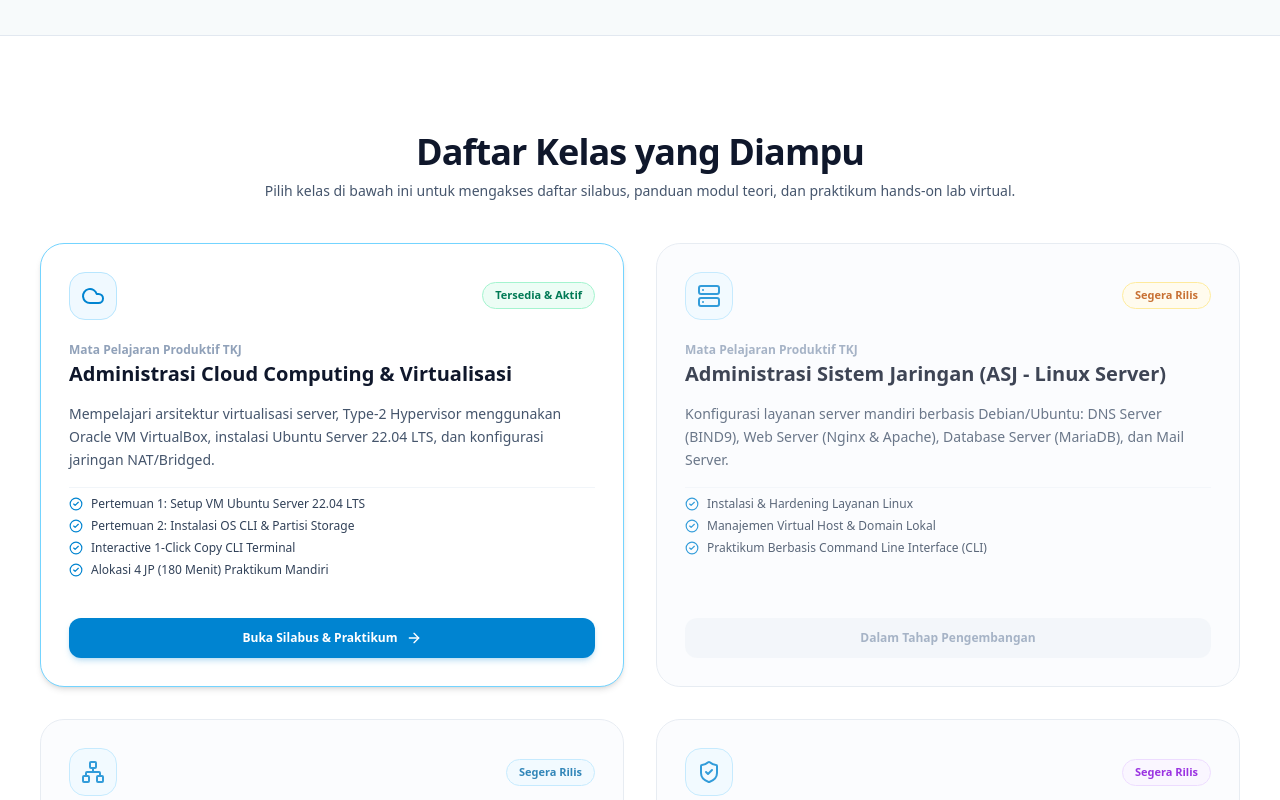
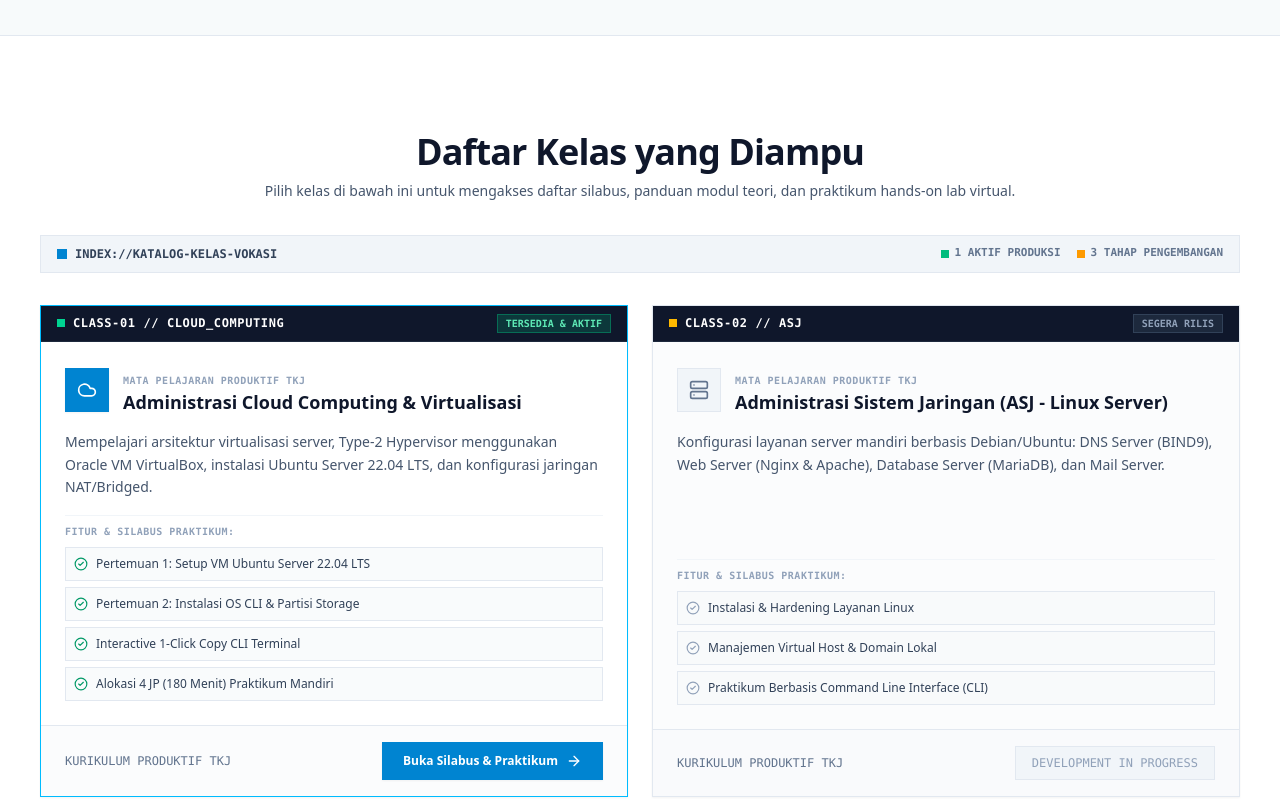
Before and after one commit to wahyusmktel/tekaje, a Next.js app: page / in a window 1280 px wide. Shown: the part 2960-3760 px from the top of the page. Built offline with nearby package versions, Linux system fonts and the light colour scheme.

Commit message:
feat: perbarui bagian daftar kelas yang diampu menjadi model UI Modular Tech Console

```diff
--- a/src/app/page.tsx
+++ b/src/app/page.tsx
@@ -1060,10 +1060,10 @@ export default function HomePage() {
       </section>
 
       {/* ========================================================================= */}
-      {/* 5. DAFTAR KELAS PEMBELAJARAN */}
+      {/* 5. DAFTAR KELAS PEMBELAJARAN (MODULAR TECH CONSOLE) */}
       {/* ========================================================================= */}
       <section id="daftar-kelas" className="py-16 md:py-24 bg-white border-b border-slate-200">
-        <div className="max-w-[1600px] mx-auto px-4 sm:px-6 lg:px-10 space-y-10">
+        <div className="max-w-[1600px] mx-auto px-4 sm:px-6 lg:px-10 space-y-8">
           <div className="text-center max-w-3xl mx-auto space-y-2">
             <h2 className="text-2xl sm:text-4xl font-extrabold text-slate-900 tracking-tight">
               Daftar Kelas yang Diampu
@@ -1073,65 +1073,125 @@ export default function HomePage() {
             </p>
           </div>
 
-          <div className="grid grid-cols-1 md:grid-cols-2 gap-6 lg:gap-8">
-            {classesList.map((c) => {
+          {/* Console Status Ribbon */}
+          <div className="flex flex-wrap items-center justify-between gap-3 px-4 py-2.5 bg-slate-100 border border-slate-200 text-xs font-mono font-bold text-slate-700">
+            <div className="flex items-center gap-2">
+              <span className="w-2.5 h-2.5 bg-sky-600"></span>
+              <span>INDEX://KATALOG-KELAS-VOKASI</span>
+            </div>
+            <div className="flex items-center gap-4 text-slate-500 text-[11px]">
+              <span className="flex items-center gap-1.5">
+                <span className="w-2 h-2 bg-emerald-500"></span>
+                1 AKTIF PRODUKSI
+              </span>
+              <span className="flex items-center gap-1.5">
+                <span className="w-2 h-2 bg-amber-500"></span>
+                3 TAHAP PENGEMBANGAN
+              </span>
+            </div>
+          </div>
+
+          <div className="grid grid-cols-1 md:grid-cols-2 gap-6">
+            {classesList.map((c, index) => {
               const IconComp = c.icon;
               return (
                 <div
                   key={c.id}
-                  className={`p-7 rounded-3xl border transition-all flex flex-col justify-between ${
+                  className={`border transition-all flex flex-col justify-between shadow-xs ${
                     c.active
-                      ? "bg-white border-sky-300 shadow-md hover:border-sky-400 hover:shadow-xl"
-                      : "bg-slate-50/70 border-slate-200 opacity-80"
+                      ? "bg-white border-sky-400 hover:border-sky-500 hover:shadow-md"
+                      : "bg-slate-50/60 border-slate-200 hover:border-slate-300"
                   }`}
                 >
-                  <div className="space-y-4">
-                    <div className="flex items-center justify-between">
-                      <div className="h-12 w-12 rounded-2xl bg-sky-50 text-sky-600 border border-sky-200 flex items-center justify-center">
-                        <IconComp className="h-6 w-6" />
+                  {/* Card Top Console Bar */}
+                  <div className="flex items-center justify-between px-4 py-2 bg-slate-900 text-white font-mono text-xs border-b border-slate-800">
+                    <div className="flex items-center gap-2">
+                      <span className={`w-2 h-2 ${c.active ? "bg-emerald-400" : "bg-amber-400"}`}></span>
+                      <span className="font-bold tracking-wider">
+                        CLASS-0{index + 1} // {c.id.toUpperCase().replace(/-/g, "_")}
+                      </span>
                     </div>
-                      <span className={`text-[11px] font-bold px-3 py-1 rounded-full border ${c.statusColor}`}>
-                        {c.status}
+                    <span
+                      className={`text-[10px] font-mono font-bold px-2 py-0.5 border ${
+                        c.active
+                          ? "bg-emerald-500/20 text-emerald-300 border-emerald-500/40"
+                          : "bg-slate-800 text-slate-400 border-slate-700"
+                      }`}
+                    >
+                      {c.status.toUpperCase()}
                     </span>
                   </div>
 
-                    <div>
-                      <span className="text-xs font-semibold text-slate-400">{c.subtitle}</span>
-                      <h3 className="text-lg sm:text-xl font-bold text-slate-900 leading-snug">
+                  {/* Card Body */}
+                  <div className="p-5 sm:p-6 space-y-4 flex-1 flex flex-col justify-between">
+                    <div className="space-y-3">
+                      <div className="flex items-center gap-3.5">
+                        <div
+                          className={`h-11 w-11 border flex items-center justify-center shrink-0 ${
+                            c.active
+                              ? "bg-sky-600 text-white border-sky-600 shadow-xs"
+                              : "bg-slate-100 text-slate-500 border-slate-200"
+                          }`}
+                        >
+                          <IconComp className="h-5 w-5" />
+                        </div>
+
+                        <div className="min-w-0">
+                          <span className="text-[10px] font-mono font-bold uppercase tracking-wider text-slate-400">
+                            {c.subtitle}
+                          </span>
+                          <h3 className="text-base sm:text-lg font-black text-slate-900 leading-snug">
                             {c.title}
                           </h3>
                         </div>
+                      </div>
 
-                    <p className="text-xs sm:text-sm text-slate-600 leading-relaxed">
+                      <p className="text-xs sm:text-sm text-slate-600 leading-relaxed pt-1">
                         {c.description}
                       </p>
+                    </div>
 
-                    <div className="space-y-1.5 pt-2 border-t border-slate-100">
+                    {/* Highlights / Curriculum Specs */}
+                    <div className="space-y-2 pt-2 border-t border-slate-100">
+                      <div className="text-[10px] font-mono font-bold uppercase tracking-wider text-slate-400">
+                        Fitur &amp; Silabus Praktikum:
+                      </div>
+                      <div className="space-y-1.5">
                         {c.highlights.map((h, i) => (
-                        <div key={i} className="flex items-center gap-2 text-xs text-slate-700">
-                          <CheckCircle2 className="h-3.5 w-3.5 text-sky-600 shrink-0" />
-                          <span>{h}</span>
+                          <div
+                            key={i}
+                            className="flex items-center gap-2 p-2 bg-slate-50/80 border border-slate-200 text-xs text-slate-700 font-medium"
+                          >
+                            <CheckCircle2
+                              className={`h-3.5 w-3.5 shrink-0 ${
+                                c.active ? "text-emerald-600" : "text-slate-400"
+                              }`}
+                            />
+                            <span className="truncate">{h}</span>
                           </div>
                         ))}
                       </div>
                     </div>
+                  </div>
 
-                  <div className="pt-6 mt-4">
+                  {/* Card Action Bar */}
+                  <div className="px-5 sm:px-6 py-4 bg-slate-50/60 border-t border-slate-200 flex flex-wrap items-center justify-between gap-3">
+                    <span className="font-mono text-xs text-slate-500">
+                      KURIKULUM PRODUKTIF TKJ
+                    </span>
+
                     {c.active ? (
                       <Link
                         href={c.href}
-                        className="w-full inline-flex items-center justify-center gap-2 py-3 rounded-xl bg-sky-600 hover:bg-sky-500 text-white font-bold text-xs shadow-md shadow-sky-600/20 transition-all cursor-pointer"
+                        className="inline-flex items-center gap-2 px-5 py-2.5 bg-sky-600 hover:bg-sky-500 text-white font-bold text-xs shadow-xs transition-all cursor-pointer border border-sky-600"
                       >
                         <span>Buka Silabus &amp; Praktikum</span>
                         <ArrowRight className="h-4 w-4" />
                       </Link>
                     ) : (
-                      <button
-                        disabled
-                        className="w-full inline-flex items-center justify-center gap-2 py-3 rounded-xl bg-slate-100 text-slate-400 font-semibold text-xs cursor-not-allowed"
-                      >
-                        <span>Dalam Tahap Pengembangan</span>
-                      </button>
+                      <div className="inline-flex items-center gap-2 px-4 py-2 bg-slate-100 text-slate-400 font-mono text-xs border border-slate-200 cursor-not-allowed">
+                        <span>DEVELOPMENT IN PROGRESS</span>
+                      </div>
                     )}
                   </div>
                 </div>
```
Lines whose indentation alone changed are shown as unchanged.
